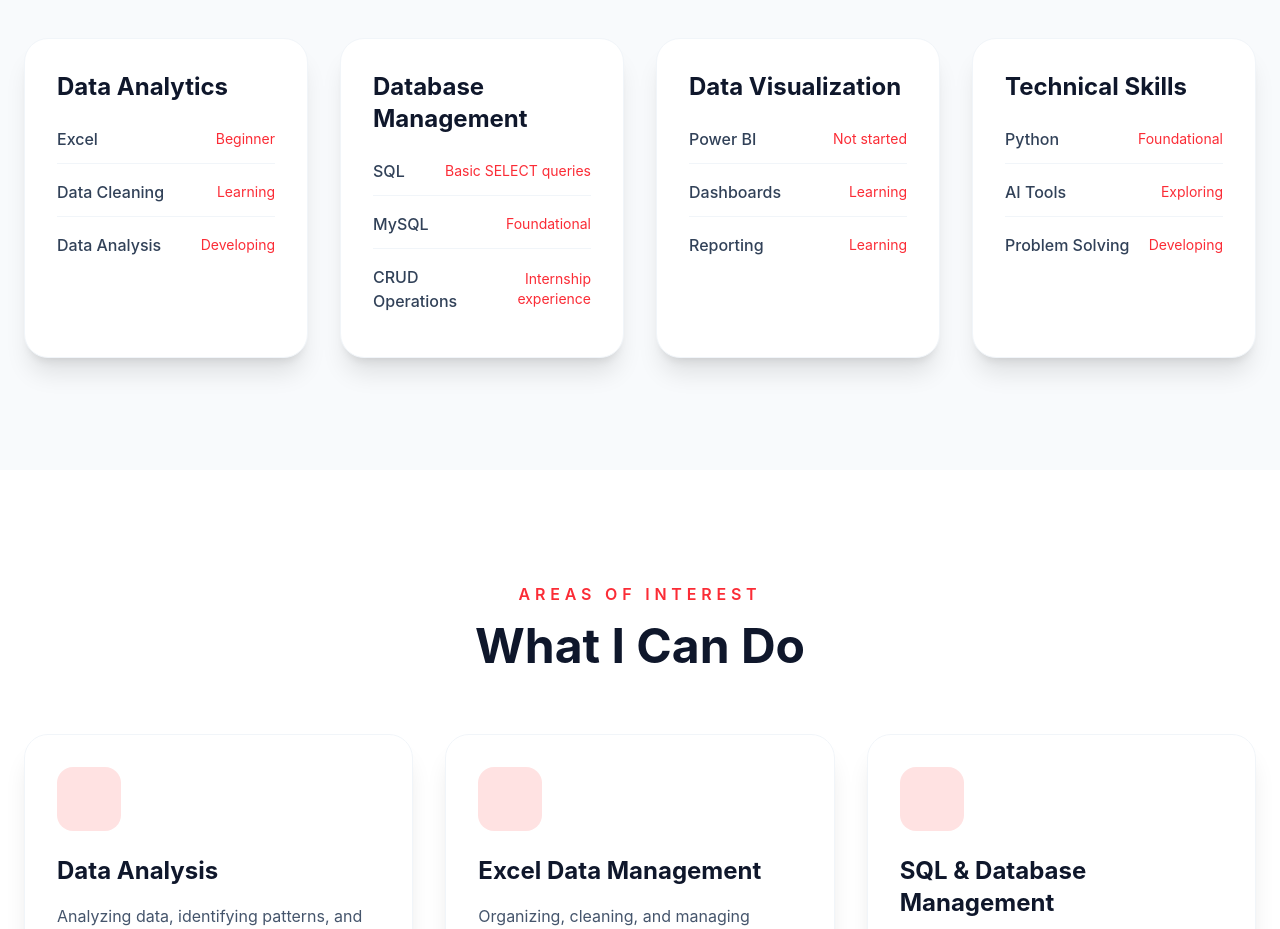
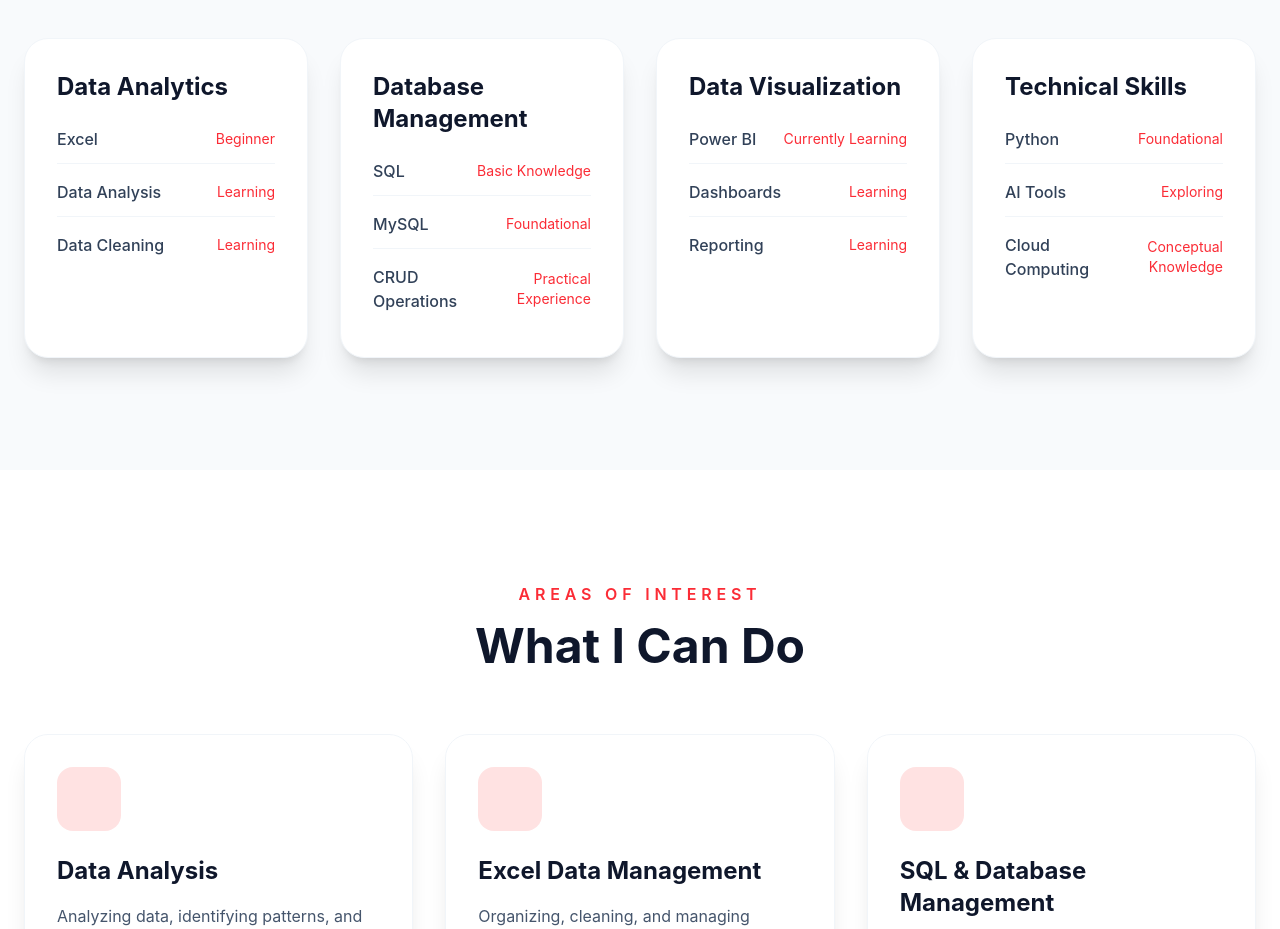
Before and after one commit to kitchasaraswathi-cmyk/saraswathi-S-portfolio, a React app: page / in a window 1280 px wide. Shown: the part 2260-3189 px from the top of the page. Built offline with nearby package versions, Linux system fonts and the light colour scheme; the HTML template or start-up script is replaced by a standard one.

Commit message:
updated technical section

```diff
--- a/src/App.jsx
+++ b/src/App.jsx
@@ -302,22 +302,22 @@ export default function SaraswathiPortfolio() {
     title: 'Data Analytics',
     skills: [
       { name: 'Excel', level: 'Beginner' },
+      { name: 'Data Analysis', level: 'Learning' },
       { name: 'Data Cleaning', level: 'Learning' },
-      { name: 'Data Analysis', level: 'Developing' },
     ],
   },
   {
     title: 'Database Management',
     skills: [
-      { name: 'SQL', level: 'Basic SELECT queries' },
+      { name: 'SQL', level: 'Basic Knowledge' },
       { name: 'MySQL', level: 'Foundational' },
-      { name: 'CRUD Operations', level: 'Internship experience' },
+      { name: 'CRUD Operations', level: 'Practical Experience' },
     ],
   },
   {
     title: 'Data Visualization',
     skills: [
-      { name: 'Power BI', level: 'Not started' },
+      { name: 'Power BI', level: 'Currently Learning' },
       { name: 'Dashboards', level: 'Learning' },
       { name: 'Reporting', level: 'Learning' },
     ],
@@ -327,7 +327,7 @@ export default function SaraswathiPortfolio() {
     skills: [
       { name: 'Python', level: 'Foundational' },
       { name: 'AI Tools', level: 'Exploring' },
-      { name: 'Problem Solving', level: 'Developing' },
+      { name: 'Cloud Computing', level: 'Conceptual Knowledge' },
     ],
   },
 ].map((category, index) => (
```
